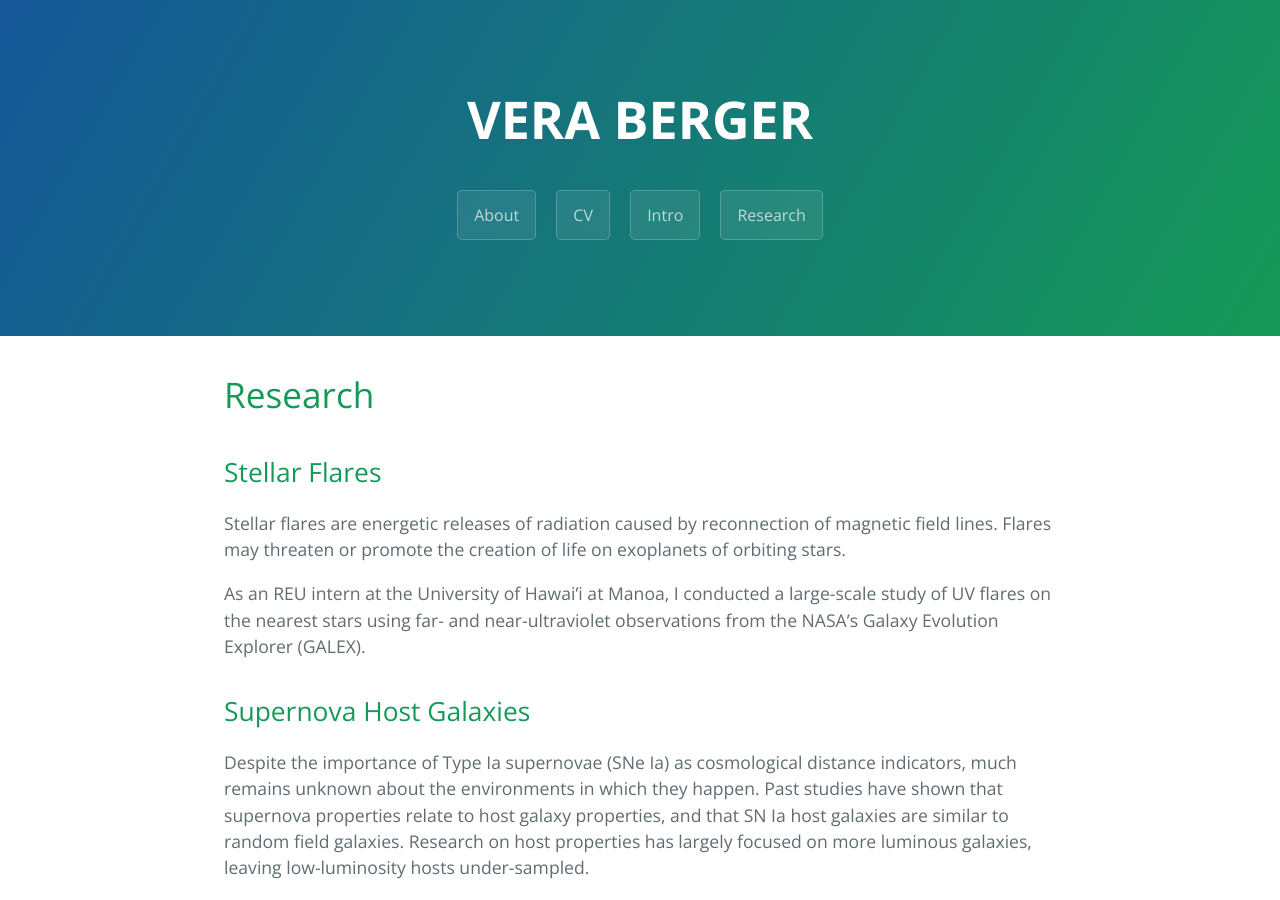
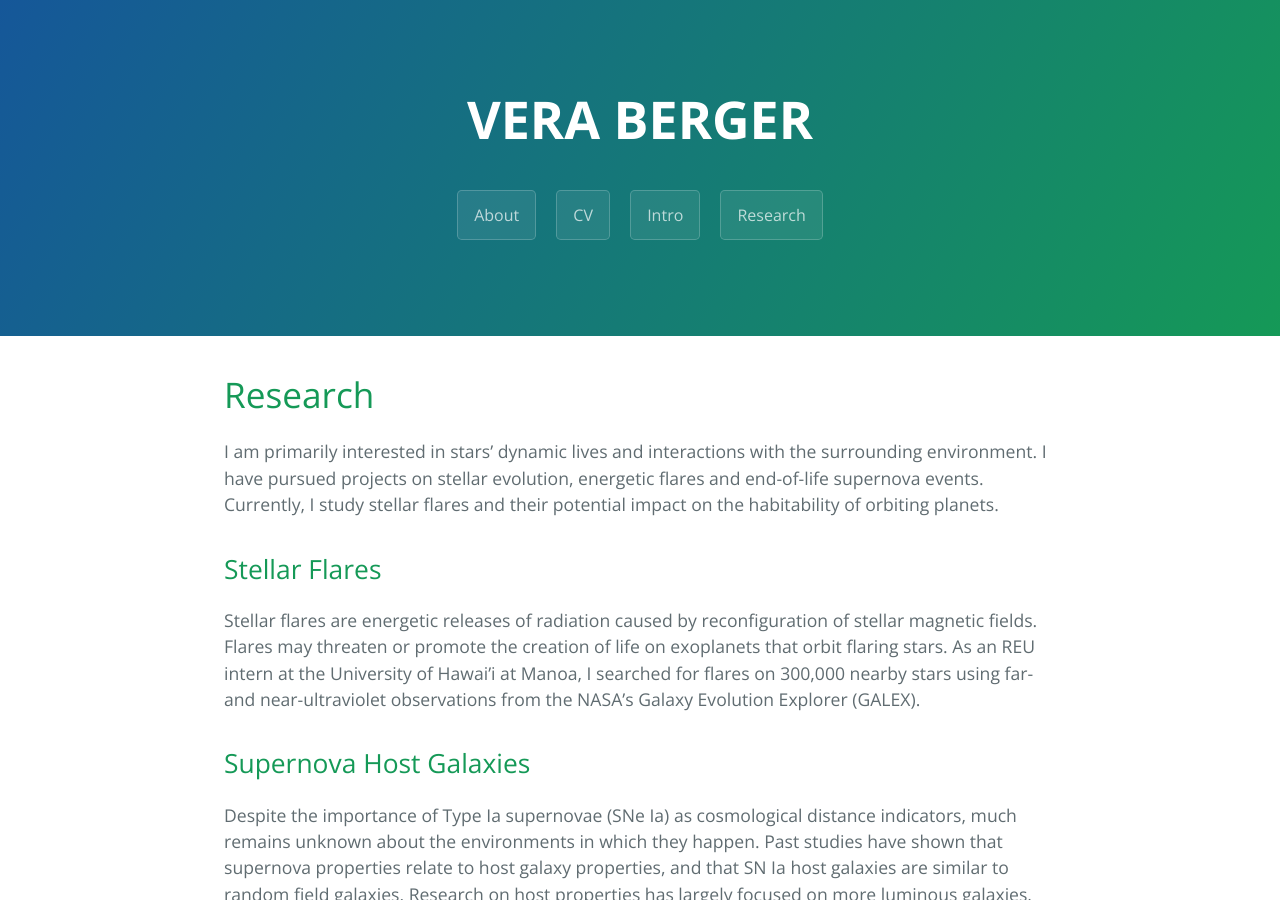
Before and after one commit to veraberger/veraberger.github.io, a Jekyll site: the page built from research.md, in a window 1280 px wide and 900 px high. Built offline with Jekyll 4.4.1, drawn with Linux system fonts in a browser that asks for light colours.

Commit message:
Update research.md

```diff
--- a/research.md
+++ b/research.md
@@ -6,10 +6,10 @@ filename: research
 
 # Research
 
+I am primarily interested in stars' dynamic lives and interactions with the surrounding environment. I have pursued projects on stellar evolution, energetic flares and end-of-life supernova events. Currently, I study stellar flares and their potential impact on the habitability of orbiting planets.
+
 ## Stellar Flares
-Stellar flares are energetic releases of radiation caused by reconnection of magnetic field lines. Flares may threaten or promote the creation of life on exoplanets of orbiting stars.
-
-As an REU intern at the University of Hawai'i at Manoa, I conducted a large-scale study of UV flares on the nearest stars using far- and near-ultraviolet observations from the NASA's Galaxy Evolution Explorer (GALEX).
+Stellar flares are energetic releases of radiation caused by reconfiguration of stellar magnetic fields. Flares may threaten or promote the creation of life on exoplanets that orbit flaring stars. As an REU intern at the University of Hawai'i at Manoa, I searched for flares on 300,000 nearby stars using far- and near-ultraviolet observations from the NASA's Galaxy Evolution Explorer (GALEX).
 
 ## Supernova Host Galaxies
 Despite the importance of Type Ia supernovae (SNe Ia) as cosmological distance indicators, much remains unknown about the environments in which they happen. Past studies have shown that supernova properties relate to host galaxy properties, and that SN Ia host galaxies are similar to random field galaxies. Research on host properties has largely focused on more luminous galaxies, leaving low-luminosity hosts under-sampled.
```
